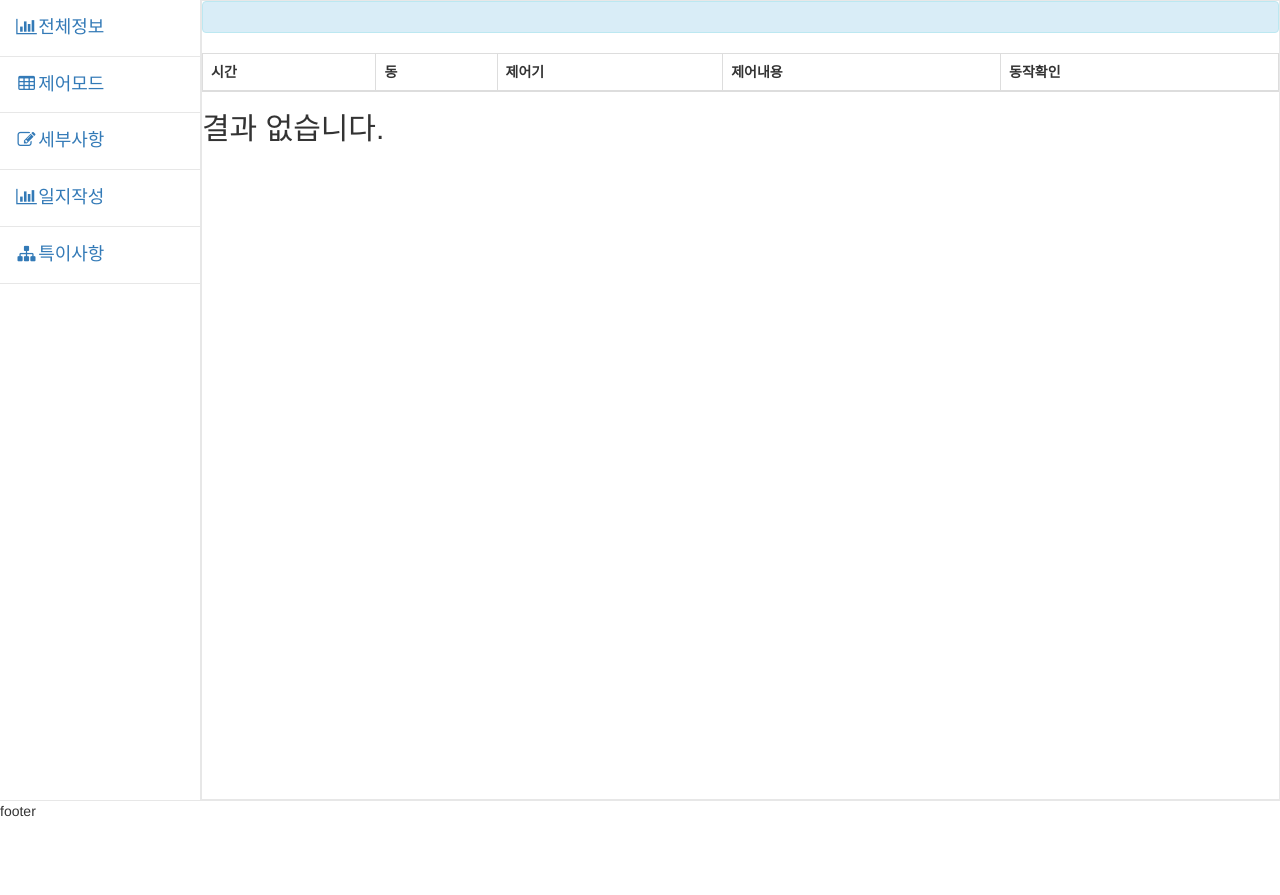
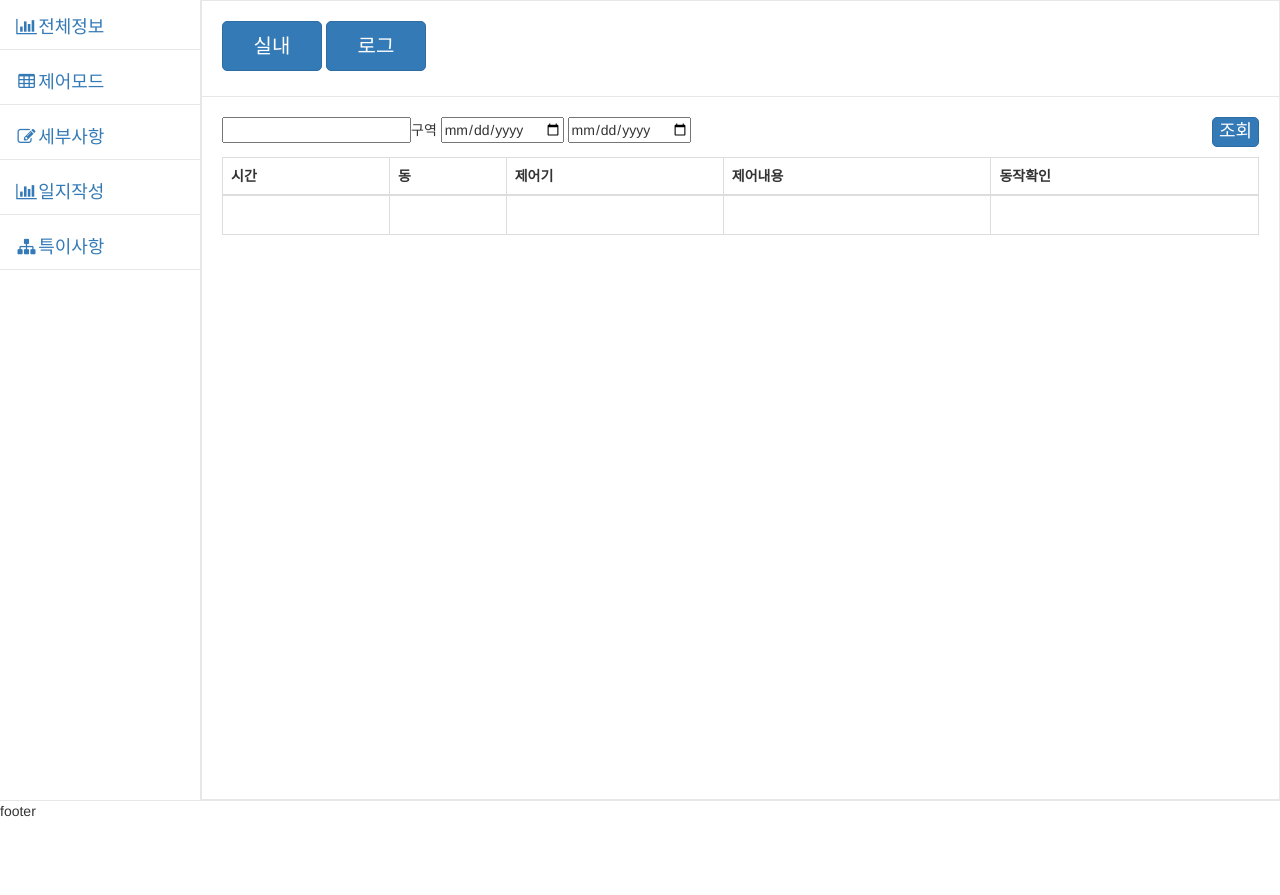
Before and after one commit to hagull/farm_dev, a Django app: template farm/palm/templates/control/control_log.html in a window 1280 px wide. Shown: the part 70-965 px from the top of the page. Before the commit the page ends 887 px from the top, so only its background shows below. Run offline with Django 3.2, Linux system fonts and the light colour scheme; the template is opened without the code that fills it, so the values that code supplies are empty; parts of the project's set-up code (start-up, migrations or seed data) failed here and were passed over; some libraries are stand-ins or nearby versions.

Commit message:
control/log 페이지 제작 중

```diff
--- a/farm/farm/settings.py
+++ b/farm/farm/settings.py
@@ -25,7 +25,7 @@ SECRET_KEY = 'q-#7j7!e1hta@_t36#1la$hjp&$mo6bj)_()oo*u796!+@is%2'
 # SECURITY WARNING: don't run with debug turned on in production!
 DEBUG = True
 
-ALLOWED_HOSTS = []
+ALLOWED_HOSTS = ['*']
 
 
 # Application definition
--- a/farm/farm/static/css/palm.css
+++ b/farm/farm/static/css/palm.css
@@ -100,29 +107,39 @@ body {
 @media (min-width: 750px)   /* 모바일 외에 */
 {
   .menu a {
+    display: block;
     width: 200px;
-    display: block;
     padding: 15px;
     font-size: 18px;
+    border-bottom: 1px solid #e7e7e7;
   }
 }
 
-.menu a {
-  box-sizing: border-box;
-  border-bottom: 1px solid #e7e7e7;
-  color: #337ab7;
-}
-.menu a:visited, a:link, a:active{
-  color: #337ab7;
-}
+
 
 
 /* --------------위까지 기본 Layout ----------------*/
 
 /*------------- CONTROL Css -------------*/
 .content {
+/*  height: auto;
+  overflow-y: auto;*/
+}
+.control-inner span {
+  color: white;
+}
+.control-inner a:active, a:hover, a:visited, a:linke{
+  color: white;
+  text-decoration: none;
+}
+.control-inner-primary {
+  background-color: #337ab7;
+  border: 1px solid #2e6da4;
+  border-radius: 5px;
+  text-align:center;
+  font-weight: 400;
+}
 
-}
 .control-content {
   position: relative;
 }
@@ -171,23 +188,24 @@ body {
 @media (min-width: 750px)  /* 모바일 외에 */
 {
   .control-content {
-    top : 5%;
+    left: 20px;
   }
   .control-nav {
-    padding: 20px;
+    padding:20px;
     width: 100%;
     height: auto;
     border-bottom: 1px solid #e7e7e7;
   }
+  .control-inner button, a {
+    display: inline-block;
+    width: 100px;
+    height: 50px;
+    padding: 10px 0px;
+    margin-bottom: 5px;
+  }
   .control-inner span {
     font-size: 20px;
   }
-  .control-inner button {
-    width: 100px;
-    height: 50px;
-    margin-right: 15px;
-  }
-
   .control-content .cctv{
     width: 45%;
     height: 200px;
@@ -221,3 +239,33 @@ body {
   margin: 5px;
 }
 /*-------Palm PAGE------------*/
+
+
+
+
+/*------Control Log-----------*/
+.control-log {
+  width: 100%;
+  height: 100%;
+  box-sizing: border-box;
+  padding: 20px;
+  margin: 0;
+}
+.control-log-header {
+  margin-bottom: 10px;
+  width:100%;
+  float: left;
+}
+.control-log-header .btn-retrieve {
+  background-color: #337ab7;
+  border: 1px solid #2e6da4;
+  border-radius: 5px;
+  color: white;
+  text-align:center;
+  font-size: 18px;
+  float:right;
+}
+.control-log-body {
+  clear: both;
+}
+/*------Control Log-----------*/
--- a/farm/palm/templates/control/control_log.html
+++ b/farm/palm/templates/control/control_log.html
@@ -1,11 +1,15 @@
 {% extends "control/layout.html" %}
-{% block content %}
-<div class ="row">
-    <div class = "col-sm-12">
-        <div class="alert alert-info"></div>
-        {# {% if combined_anode_log %} #}
+{% block control-content %}
+
+<div class="control-log">
+  <div class="control-log-header">
+      <input type="number" name="" value="">구역
+      <input type="date" name="" value="">
+      <input type="date" name="" value="">
+      <button type="button" class="btn-retrieve">조회</button>
+  </div>
+  <div class="contorl-log-body">
     <table class = "table table-hover table-bordered">
-
     <!-- 여기서 데이터베이스 SQL 언어 발생-->
       <thead>
         <tr>
@@ -17,7 +21,6 @@
         </tr>
       </thead>
       <tbody>
-            {% for log in combined_anode_log %}
         <tr>
           <td></td>
           <td></td>
@@ -26,15 +29,10 @@
           <td></td>
         </tr>
       </tbody>
-{% endfor %}
-
-
     </table>
-        {# {% else %} #}
-            <h2>결과 없습니다.</h2>
-            {# {% endif %} #}
   </div>
 </div>
 
+  {# {% endif %} #}
 
 {% endblock %}
--- a/farm/palm/templates/control/layout.html
+++ b/farm/palm/templates/control/layout.html
@@ -1 +1,21 @@
 {% extends "layout.html" %}
+{% block content %}
+{% load palm_filters %}
+
+  <div class="control-nav">
+    <div class="control-inner" style="position:relative;">
+      <form action="" method="get" style="display:inline-block;">
+          {% if user.allhousecctv_set.all.exists %}
+          <button class="control-inner-primary" name = "house" value = "out_all"><span>실외</span></button>
+          {% endif %}
+          <button class="control-inner-primary" name = "house" value = "in_all"><span>실내</span></button>
+          {% for gcg in user.gcg_set.all %}
+          <button class="control-inner-primary" name = "house" value = "{{ gcg.id }}"><span>{{forloop.counter}} 동</span></button>
+          {% endfor %}
+          <a class="control-inner-primary" href="{% url 'palm:control_log' %}"><span>로그</span></a>
+      </form>
+    </div>
+  </div>
+  {% block control-content %}
+  {% endblock %}
+{% endblock %}
--- a/farm/palm/views.py
+++ b/farm/palm/views.py
@@ -113,7 +113,7 @@ def control_log(request):
         for anode_query in anode:
             anode_log = anode_query.anodelog_set.all()
             combined_anode_log = combined_anode_log.union(anode_log)
-    combined_anode_log.orderby('-created_at')
+    combined_anode_log.order_by('-created_at')
     return render(request, 'control/control_log.html', {
         'user' : user,
         'gcg' : gcg,
```
Also changed, not shown: other parts of farm/farm/static/css/palm.css (+21 -14 lines), farm/palm/templates/control/cctv_control.html (+3 -37 lines), farm/data/views.py (line endings or trailing spaces), farm/db.sqlite3. Lines whose indentation alone changed are shown as unchanged.
